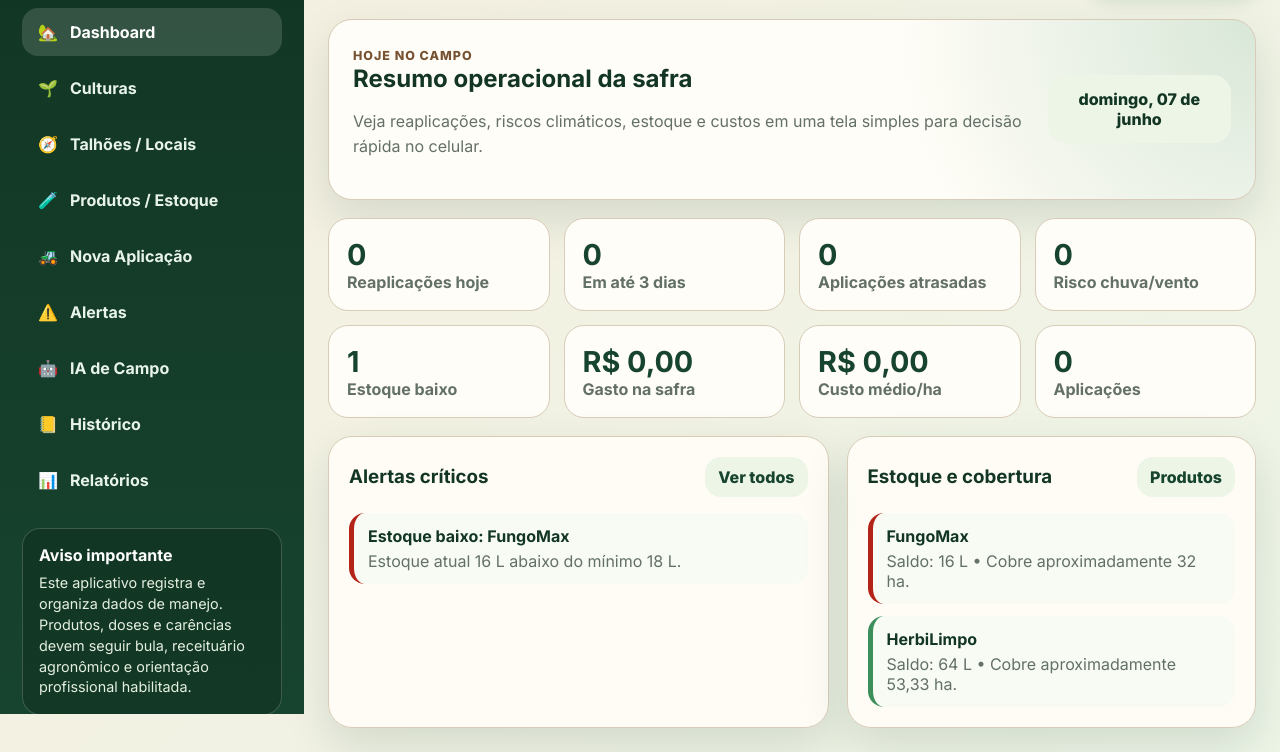
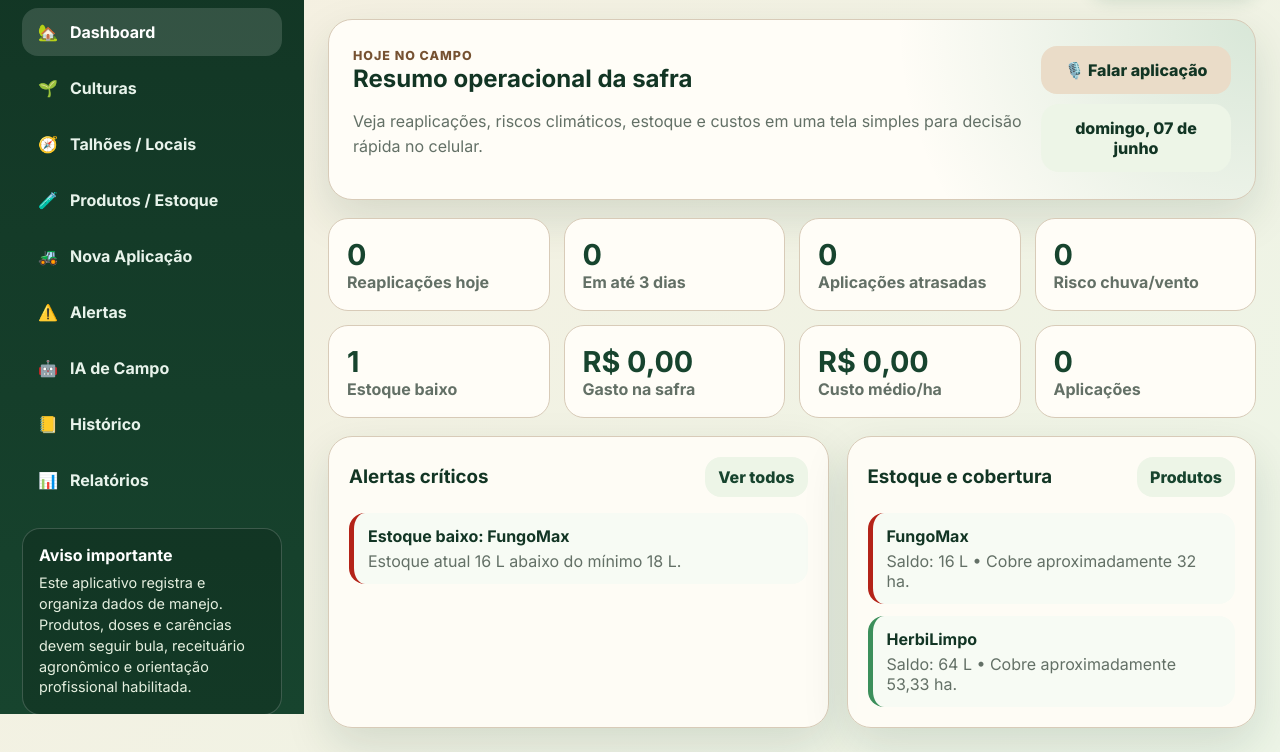
Before and after one commit to novidadesonl-cmd/Pulveriza-Safra., a plain HTML site: page index.html in a window 1280 px wide. Shown: the part 86-838 px from the top of the page. Drawn offline with Linux system fonts and the light colour scheme.

Commit message:
Resolve remaining IA de Campo conflicts

```diff
--- a/app.js
+++ b/app.js
@@ -350,7 +350,7 @@ function parseApplicationNarrative(text, statusElementId = 'voiceStatus') {
   const dose = plain.match(/dose\s*(?:de)?\s*(\d+(?:[,.]\d+)?)/) || plain.match(/(\d+(?:[,.]\d+)?)\s*(?:l|ml|kg|g)\s*(?:por|\/)?\s*(?:ha|hectare)/); if (dose) form.elements.dose.value = dose[1].replace(',', '.');
   const used = plain.match(/(?:usei|usado|usou|gastei|quantidade usada)\s*(\d+(?:[,.]\d+)?)/); if (used) form.elements.usedQty.value = used[1].replace(',', '.');
   if (plain.includes('vento forte')) form.elements.wind.value = 'Forte'; else if (plain.includes('vento pouco') || plain.includes('pouco vento')) form.elements.wind.value = 'Pouco'; else if (plain.includes('sem vento')) form.elements.wind.value = 'Não';
-  if (plain.includes('neblina')) form.elements.fog.value = 'Sim'; else if (plain.includes('sem neblina')) form.elements.fog.value = 'Não';
+  if (plain.includes('sem neblina')) form.elements.fog.value = 'Não'; else if (plain.includes('neblina')) form.elements.fog.value = 'Sim';
   if (plain.includes('ate 1h') || plain.includes('ate 1 hora')) form.elements.rainAfter.value = 'Até 1h'; else if (plain.includes('ate 3h') || plain.includes('ate 3 horas')) form.elements.rainAfter.value = 'Até 3h'; else if (plain.includes('mesmo dia')) form.elements.rainAfter.value = 'No mesmo dia'; else if (plain.includes('nao choveu') || plain.includes('sem chuva')) form.elements.rainAfter.value = 'Não';
   if (plain.includes('solo molhado')) form.elements.wetSoil.value = 'Sim'; else if (plain.includes('solo seco')) form.elements.wetSoil.value = 'Não';
   ['manha', 'tarde', 'noite'].forEach(period => { if (plain.includes(period)) form.elements.timeOfDay.value = period === 'manha' ? 'Manhã' : period[0].toUpperCase() + period.slice(1); });
--- a/estilos.css
+++ b/estilos.css
@@ -71,6 +71,7 @@ button { cursor: pointer; }
   background: radial-gradient(circle at top right, rgba(60,143,91,.2), transparent 38%), var(--card);
 }
 .hero-card p { color: var(--muted); max-width: 760px; line-height: 1.55; }
+.hero-actions { display: grid; gap: 10px; min-width: 190px; }
 .hero-date { padding: 14px 16px; border-radius: 18px; background: #edf5e7; color: var(--green-950); font-weight: 800; text-align: center; }
 .metric-grid { display: grid; grid-template-columns: repeat(4, minmax(0, 1fr)); gap: 14px; margin: 18px 0; }
 .metric { padding: 18px; border-radius: 20px; background: var(--card); border: 1px solid var(--border); }
--- a/index.html
+++ b/index.html
@@ -43,7 +43,10 @@
               <h2 id="dashboard-title">Resumo operacional da safra</h2>
               <p>Veja reaplicações, riscos climáticos, estoque e custos em uma tela simples para decisão rápida no celular.</p>
             </div>
-            <div class="hero-date" id="todayLabel"></div>
+            <div class="hero-actions">
+              <button class="secondary" data-goto="ia" type="button">🎙️ Falar aplicação</button>
+              <div class="hero-date" id="todayLabel"></div>
+            </div>
           </div>
           <div class="metric-grid" id="todayMetrics"></div>
           <div class="two-columns">
```
Also changed, not shown: 1 other file.
